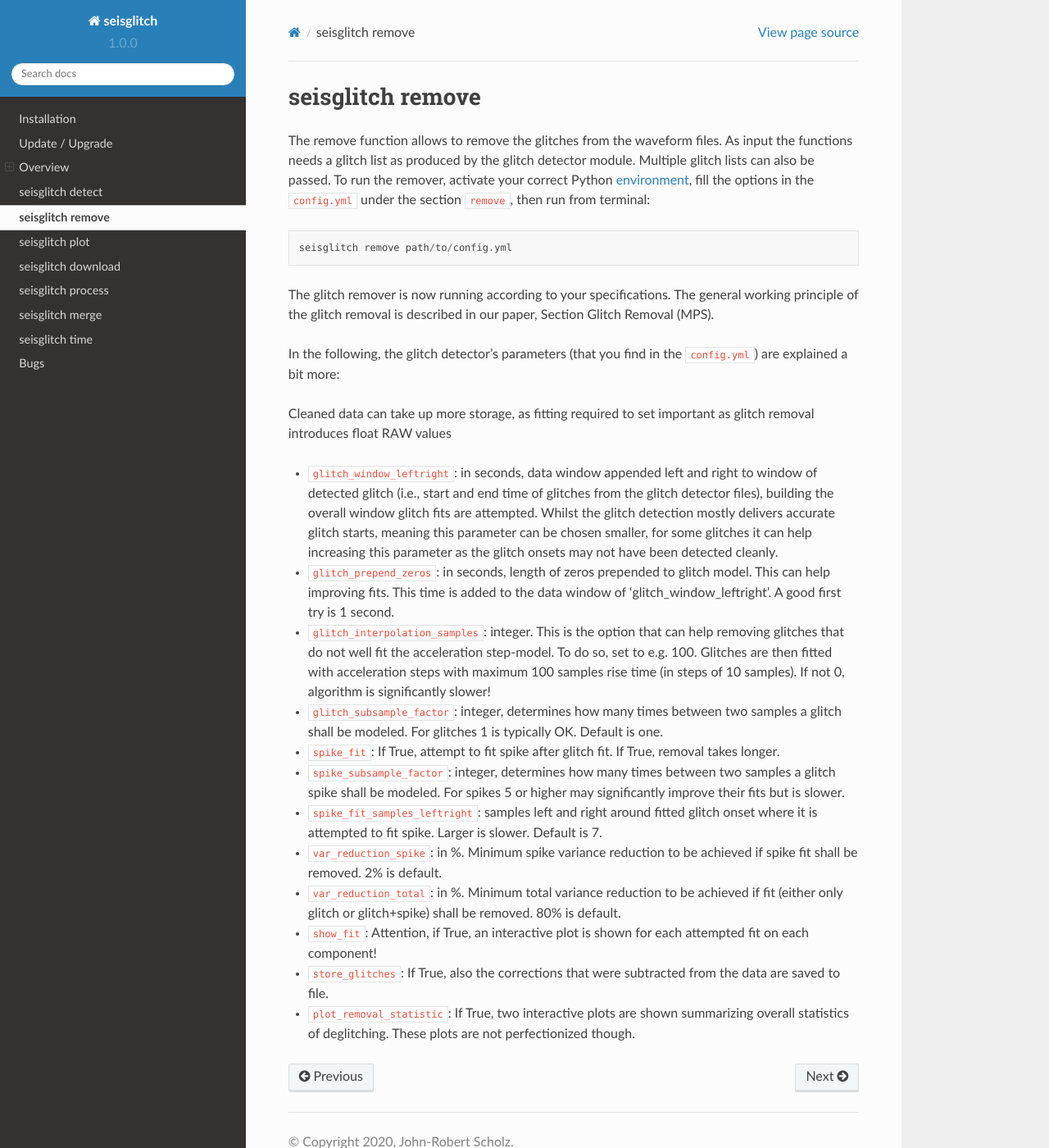
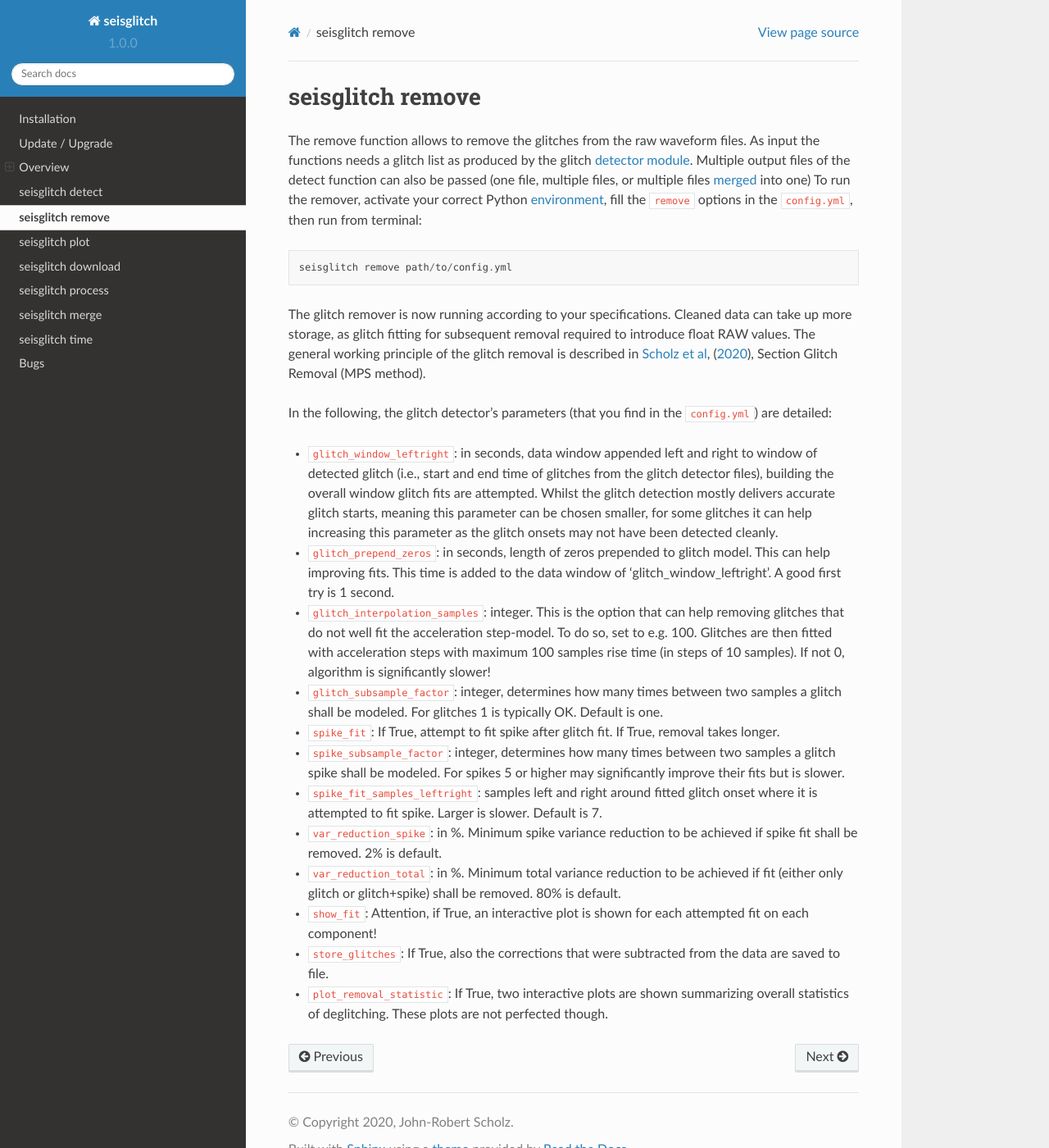
Before and after one commit to t0mmyt/seisglitch, a Sphinx documentation site: the page built from Docs/source/remover.rst, in a window 1280 px wide and 1400 px high. Shown: the whole window at 82% size. Built offline with Sphinx 7.4.7 and the Read the Docs theme 2.0.0, drawn with Linux system fonts in a browser that asks for light colours; pages that are not in the unit, such as notebooks, are missing from menus.

```diff
--- a/Docs/source/remover.rst
+++ b/Docs/source/remover.rst
@@ -4,22 +4,20 @@ seisglitch remove
 =================
 
 
-The remove function allows to remove the glitches from the waveform files.
-As input the functions needs a glitch list as produced by the glitch detector module.
-Multiple glitch lists can also be passed.
-To run the remover, activate your correct Python :ref:`environment <installation>`, fill the options
-in the ``config.yml`` under the section ``remove``, then run from terminal:
+The remove function allows to remove the glitches from the raw waveform files.
+As input the functions needs a glitch list as produced by the glitch :ref:`detector module <detect>`.
+Multiple output files of the detect function can also be passed (one file, multiple files, or multiple files :ref:`merged <merge>` into one)
+To run the remover, activate your correct Python :ref:`environment <installation>`, fill the ``remove`` options
+in the ``config.yml``, then run from terminal:
 ::
 
     seisglitch remove path/to/config.yml
 
 The glitch remover is now running according to your specifications.
-The general working principle of the glitch removal is described in our paper, Section Glitch Removal (MPS).
+Cleaned data can take up more storage, as glitch fitting for subsequent removal required to introduce float RAW values.
+The general working principle of the glitch removal is described in `Scholz et al`_, (2020_), Section Glitch Removal (MPS method).
 
-In the following, the glitch detector's parameters (that you find in the ``config.yml``) are explained
-a bit more:
-
-Cleaned data can take up more storage, as fitting required to set important as glitch removal introduces float RAW values
+In the following, the glitch detector's parameters (that you find in the ``config.yml``) are detailed:
 
 
 * ``glitch_window_leftright``: in seconds, data window appended left and right to window of detected glitch (i.e., start and end time of glitches from the glitch detector files), building the overall window glitch fits are attempted. Whilst the glitch detection mostly delivers accurate glitch starts, meaning this parameter can be chosen smaller, for some glitches it can help increasing this parameter as the glitch onsets may not have been detected cleanly.
@@ -33,4 +31,8 @@ Cleaned data can take up more storage, as fitting required to set important as g
 * ``var_reduction_total``: in %. Minimum total variance reduction to be achieved if fit (either only glitch or glitch+spike) shall be removed. 80% is default.
 * ``show_fit``: Attention, if True, an interactive plot is shown for each attempted fit on each component!
 * ``store_glitches``: If True, also the corrections that were subtracted from the data are saved to file.
-* ``plot_removal_statistic``: If True, two interactive plots are shown summarizing overall statistics of deglitching. These plots are not perfectionized though.
+* ``plot_removal_statistic``: If True, two interactive plots are shown summarizing overall statistics of deglitching. These plots are not perfected though.
+
+
+.. _Scholz et al: https://www.essoar.org/doi/10.1002/essoar.10503314.2
+.. _2020: https://www.essoar.org/doi/10.1002/essoar.10503314.2
--- a/config.yml
+++ b/config.yml
@@ -29,7 +29,7 @@ detect:
 
 
 ### REMOVE GLITCH FUNCTION
-remove:                                   # waveform files are those defined in top of this config file
+remove:                                   # all waveform files defined in top of this config file are attempted to be cleaned in given order
 
   glitch_detector_files:                  # each detected glitch, no matter on which component detected, will attempted to be removed on each component!
     - Example/glitches_XB.ELYSE.03.BH?_2019-05-22T23:18_2019-05-23T23:59_raw.txt
```
Also changed, not shown: Docs/source/plotter.rst (+4 -4 lines), Docs/source/_static/overview_1.png (renamed from Docs/source/_static/overview1.png), Docs/source/_static/overview_2.png (renamed from Docs/source/_static/overview2.png).
